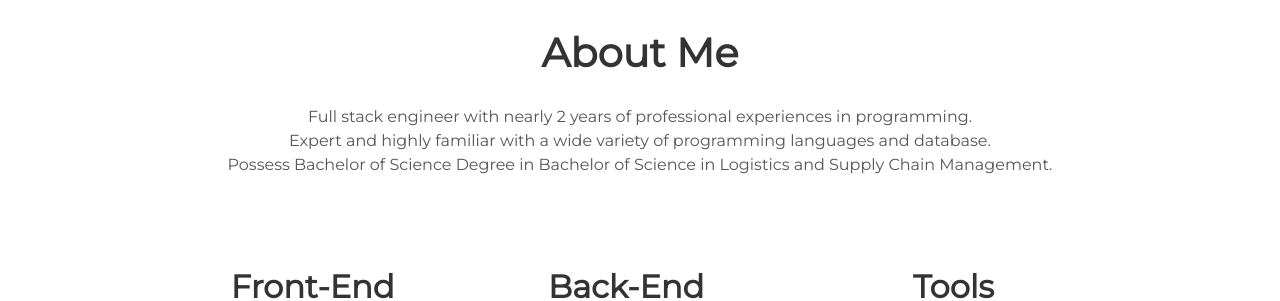
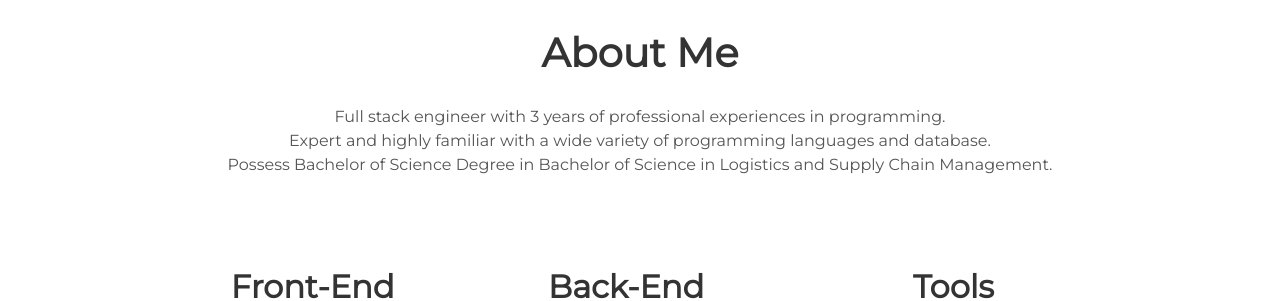
Before and after one commit to macpaik/macpaik.github.io, a Jekyll site: the page built from index.html, in a window 1280 px wide and 900 px high, scrolled down 799 px. Shown: the part 153-454 px from the top of the window. Built offline with Jekyll 4.4.1, drawn with Linux system fonts in a browser that asks for light colours.

Commit message:
update email

```diff
--- a/_config.yml
+++ b/_config.yml
@@ -6,9 +6,9 @@ description: Yoonsuk Paik | portfolio
 
 # User settings
 username: Yoonsuk Paik
-user_description: Full stack engineer with nearly 2 years of professional experiences in programming. <br/>Expert and highly familiar with a wide variety of programming languages and database. <br/>Possess Bachelor of Science Degree in Bachelor of Science in Logistics and Supply Chain Management.
+user_description: Full stack engineer with 3 years of professional experiences in programming. <br/>Expert and highly familiar with a wide variety of programming languages and database. <br/>Possess Bachelor of Science Degree in Bachelor of Science in Logistics and Supply Chain Management.
 user_title: Full Stack Developer
-email: macxpaik@gmail.com
+email: kr.yoonsuk.paik@gmail.com
 twitter_username:
 github_username:  macpaik
 gplus_username:
--- a/_includes/header.html
+++ b/_includes/header.html
@@ -5,7 +5,7 @@
         <span class="site-description">{{site.user_title}}</span>
       </h1>
       <div class="header-icons">
-        <a aria-label="Send email" href="mailto:macxpaik@gmail.com"><i class="icon fa fa-envelope"></i></a>
+        <a aria-label="Send email" href="mailto:kr.yoonsuk.paik@gmail.com"><i class="icon fa fa-envelope"></i></a>
         <a aria-label="My Github" target="_blank" href="https://github.com/macpaik/"><i class="icon fa fa-github-alt" aria-hidden="true"></i></a>
       </div>
       <div class="header-links">
```
